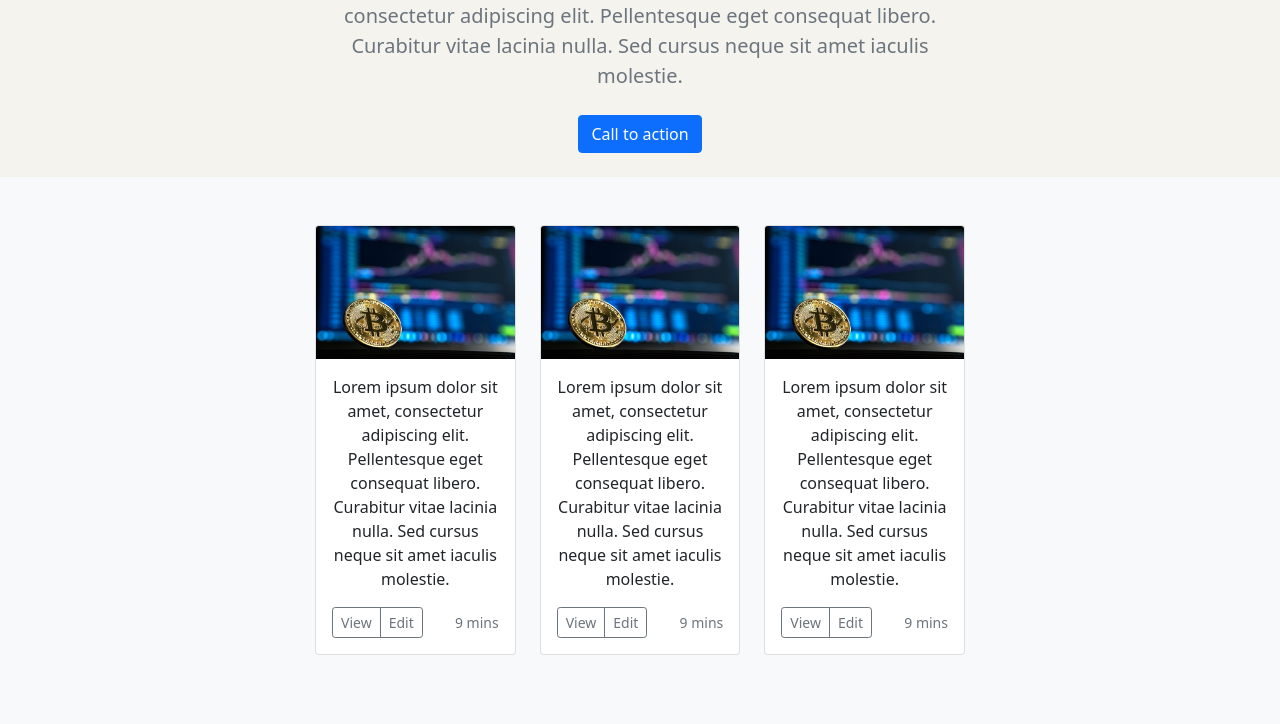
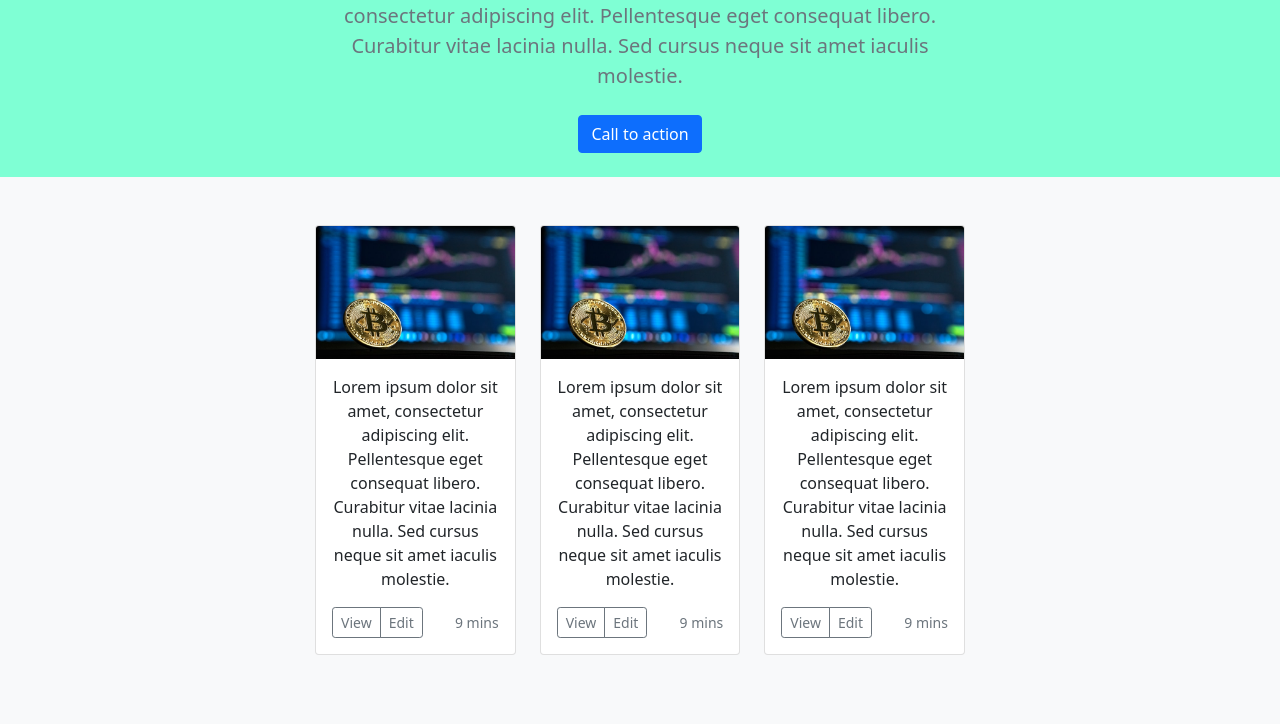
Before and after one commit to webquiza/epikrypto, a website built with webpack: page src/index.html in a window 1280 px wide. Shown: the part 187-911 px from the top of the page. Built offline with nearby package versions, Linux system fonts and the light colour scheme.

Commit message:
change back ground color

```diff
--- a/src/css/styles.css
+++ b/src/css/styles.css
@@ -1,5 +1,5 @@
 body {
-    background-color: #f4f3ee;
+    background-color:aquamarine;
 }
 
 /* Sticky footer styles
```
